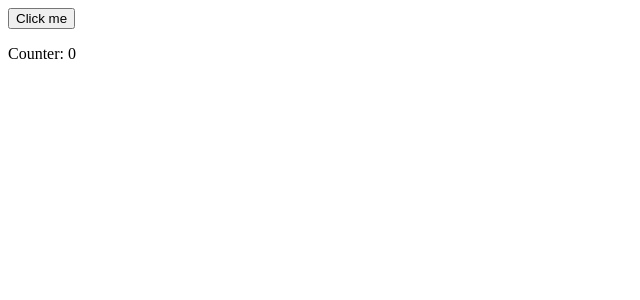
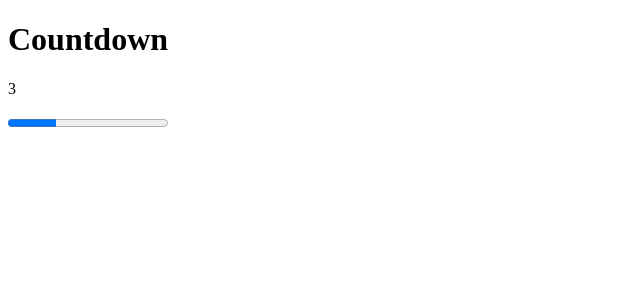
Before and after one commit to sabinAnwar/react-tutoria-, a React app in the folder my-react/: page / in a window 1280 px wide. Shown: the top 300 px of the page, without its empty margins (0-640 px from the left). Built offline with nearby package versions, Linux system fonts and the light colour scheme.

Commit message:
implement countdown timer with hooks and cleanup on unmount

```diff
--- a/my-react/src/components/App.jsx
+++ b/my-react/src/components/App.jsx
@@ -1,51 +1,75 @@
-import React, { useState } from "react";
-export default function App(){
-//   state = {
-//     counterValue: 10,
-//   };
-//   componentDidMount() {
-//     this.myInterval = setInterval(() => {
-//       this.setState((state) => {
-//         if (state.counterValue > 0) {
-//           return { counterValue: state.counterValue - 1 };
-//         } else {
-//           return { counterValue: 0 };
-//         }
-//       });
-//     }, 1000); // Decrease the counter value every second
-//   }
-//   componentWillUnmount() {
-//     clearInterval(this.myInterval);
-//   }
-//   // componentDidUpdate() {
-//   componentDidUpdate(prevProps, prevState) {
-//     console.log(prevProps, prevState);
-//   }
-// shouldComponentUpdate(){
-//   if(this.state.counterValue === 0) {
-//     return false; // Prevent re-rendering when counterValue is 0
-//   }
-//   return true; // Allow re-rendering for other cases
-// }
-//   return <strong>
-//     {this.props.children}
-//     <br />
-//     {/* <h1>Counter Value: {this.state.counterValue}</h1> */}
-//     {/* <h1>Counter Value: {this.props.children}</h1> */}
-//     <h1>Counter Value: {this.props.children}</h1>
-//     {/* <h1>Counter Value: {this.state.counterValue}</h1> */}
-//   </strong>;
-// }
+import React, { useState, useEffect } from "react";
+// export default function App(){
+// //   state = {
+// //     counterValue: 10,
+// //   };
+// //   componentDidMount() {
+// //     this.myInterval = setInterval(() => {
+// //       this.setState((state) => {
+// //         if (state.counterValue > 0) {
+// //           return { counterValue: state.counterValue - 1 };
+// //         } else {
+// //           return { counterValue: 0 };
+// //         }
+// //       });
+// //     }, 1000); // Decrease the counter value every second
+// //   }
+// //   componentWillUnmount() {
+// //     clearInterval(this.myInterval);
+// //   }
+// //   // componentDidUpdate() {
+// //   componentDidUpdate(prevProps, prevState) {
+// //     console.log(prevProps, prevState);
+// //   }
+// // shouldComponentUpdate(){
+// //   if(this.state.counterValue === 0) {
+// //     return false; // Prevent re-rendering when counterValue is 0
+// //   }
+// //   return true; // Allow re-rendering for other cases
+// // }
+// //   return <strong>
+// //     {this.props.children}
+// //     <br />
+// //     {/* <h1>Counter Value: {this.state.counterValue}</h1> */}
+// //     {/* <h1>Counter Value: {this.props.children}</h1> */}
+// //     <h1>Counter Value: {this.props.children}</h1>
+// //     {/* <h1>Counter Value: {this.state.counterValue}</h1> */}
+// //   </strong>;
+// // }
 
-    const [counterState, setCounterState] = useState(0);
+//     const [counterState, setCounterState] = useState(0);
 
-    return (
-      <div>
-        <button onClick={() => {
-          setCounterState(counterState + 1);
-        }}>Click me</button>
-        <p>Counter: {counterState}</p>
-      </div>
-    );
+//     return (
+//       <div>
+//         <button onClick={() => {
+//           setCounterState(counterState + 1);
+//         }}>Click me</button>
+//         <p>Counter: {counterState}</p>
+//       </div>
+//     );
 
+// }import React, { useState, useEffect } from 'react';
+
+export default function App() {
+  const [countdown, setCountdown] = useState(10);
+
+  useEffect(() => {
+    // componentDidMount
+    const ref = setInterval(() => {
+      if (countdown > 0) {
+        setCountdown(countdown - 1);
+      }
+    }, 1000);
+
+    // Optional: cleanup on unmount
+    return () => clearInterval(ref);
+  }, [countdown]);
+
+  return (
+    <div>
+      <h1>Countdown</h1>
+      <p>{countdown}</p>
+      <progress value={countdown} min="0" max="10" />
+    </div>
+  );
 }
```
